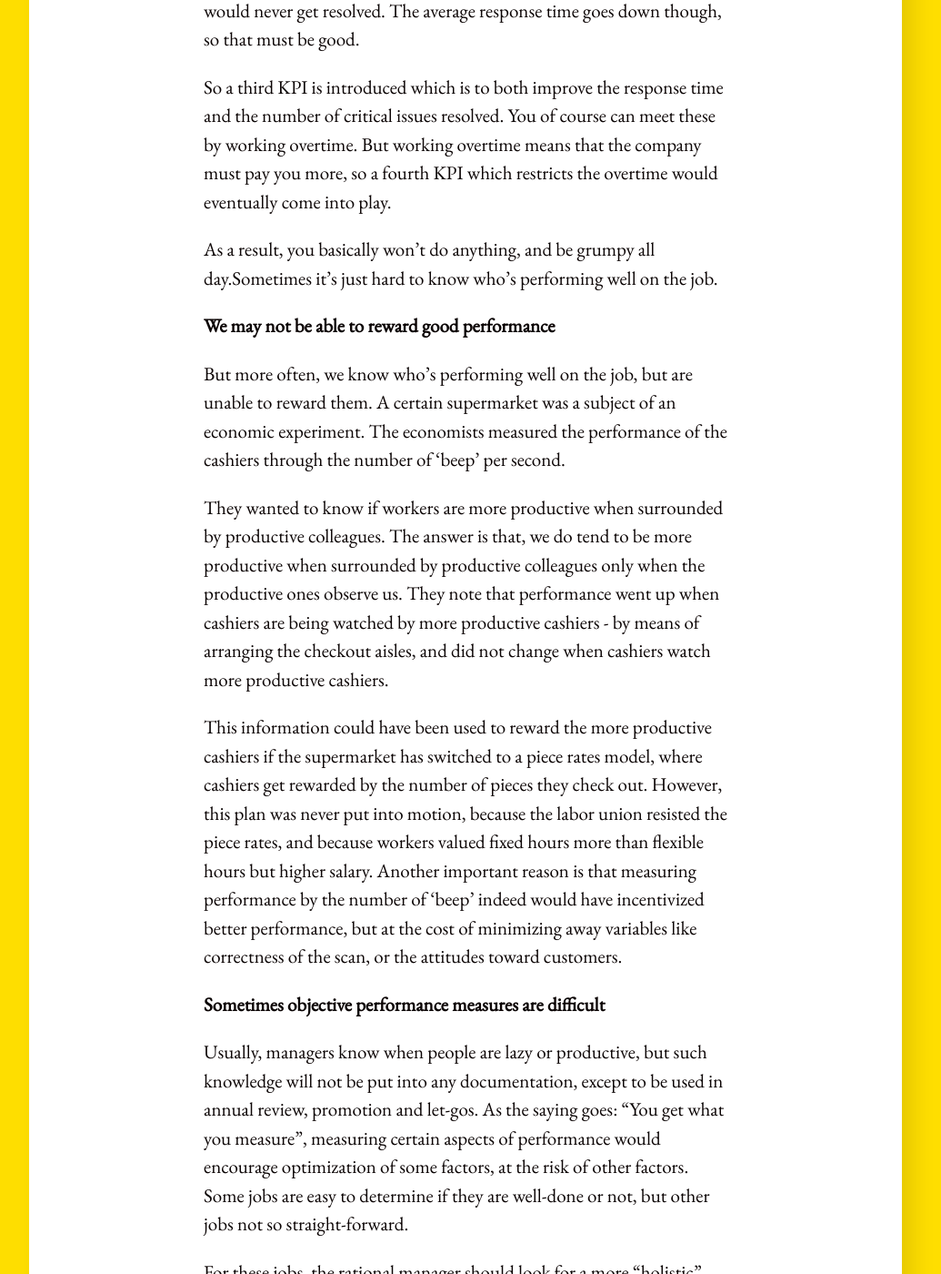
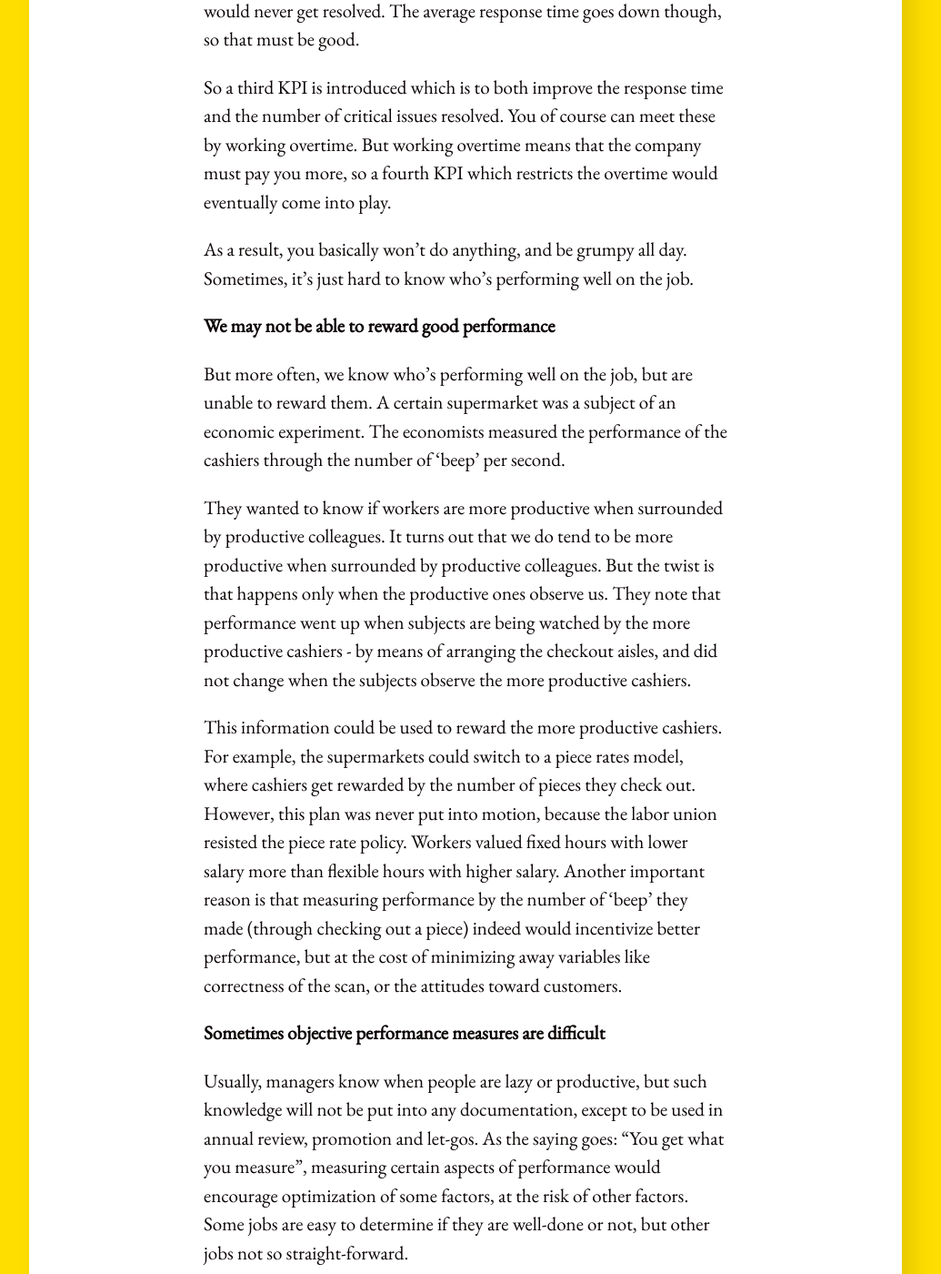
Before and after one commit to minhthanh3145/minhthanh3145.github.io, a Jekyll site: the page built from _posts/2019-11-29-why-some-workplaces-are-miserable.md, in a window 1280 px wide and 1400 px high, scrolled down 2605 px. Shown: the whole window at 91% size, without its empty margins (128-1163 px from the left). Built offline with Jekyll 4.4.1, drawn with Linux system fonts in a browser that asks for light colours.

Commit message:
Fixed mistakes in why some workplaces are miserable

```diff
--- a/_posts/2019-11-29-why-some-workplaces-are-miserable.md
+++ b/_posts/2019-11-29-why-some-workplaces-are-miserable.md
@@ -34,15 +34,15 @@ So your managers propose a second KPI which is the response time (SLA) must not
 
 So a third KPI is introduced which is to both improve the response time and the number of critical issues resolved. You of course can meet these by working overtime. But working overtime means that the company must pay you more, so a fourth KPI which restricts the overtime would eventually come into play.
 
-As a result, you basically won't do anything, and be grumpy all day.Sometimes it's just hard to know who's performing well on the job.
+As a result, you basically won't do anything, and be grumpy all day. Sometimes, it's just hard to know who's performing well on the job.
 
 **We may not be able to reward good performance**
 
 But more often, we know who's performing well on the job, but are unable to reward them. A certain supermarket was a subject of an economic experiment. The economists measured the performance of the cashiers through the number of 'beep' per second.
 
-They wanted to know if workers are more productive when surrounded by productive colleagues. The answer is that, we do tend to be more productive when surrounded by productive colleagues only when the productive ones observe us. They note that performance went up when cashiers are being watched by more productive cashiers - by means of arranging the checkout aisles, and did not change when cashiers watch more productive cashiers.
+They wanted to know if workers are more productive when surrounded by productive colleagues. It turns out that we do tend to be more productive when surrounded by productive colleagues. But the twist is that happens only when the productive ones observe us. They note that performance went up when subjects are being watched by the more productive cashiers - by means of arranging the checkout aisles, and did not change when the subjects observe the more productive cashiers.
 
-This information could have been used to reward the more productive cashiers if the supermarket has switched to a piece rates model, where cashiers get rewarded by the number of pieces they check out. However, this plan was never put into motion, because the labor union resisted the piece rates, and because workers valued fixed hours more than flexible hours but higher salary. Another important reason is that measuring performance by the number of 'beep' indeed would have incentivized better performance, but at the cost of minimizing away variables like correctness of the scan, or the attitudes toward customers.
+This information could be used to reward the more productive cashiers. For example, the supermarkets could switch to a piece rates model, where cashiers get rewarded by the number of pieces they check out. However, this plan was never put into motion, because the labor union resisted the piece rate policy. Workers valued fixed hours with lower salary more than flexible hours with higher salary. Another important reason is that measuring performance by the number of 'beep' they made (through checking out a piece) indeed would incentivize better performance, but at the cost of minimizing away variables like correctness of the scan, or the attitudes toward customers.
 
 **Sometimes objective performance measures are difficult**
 
```
